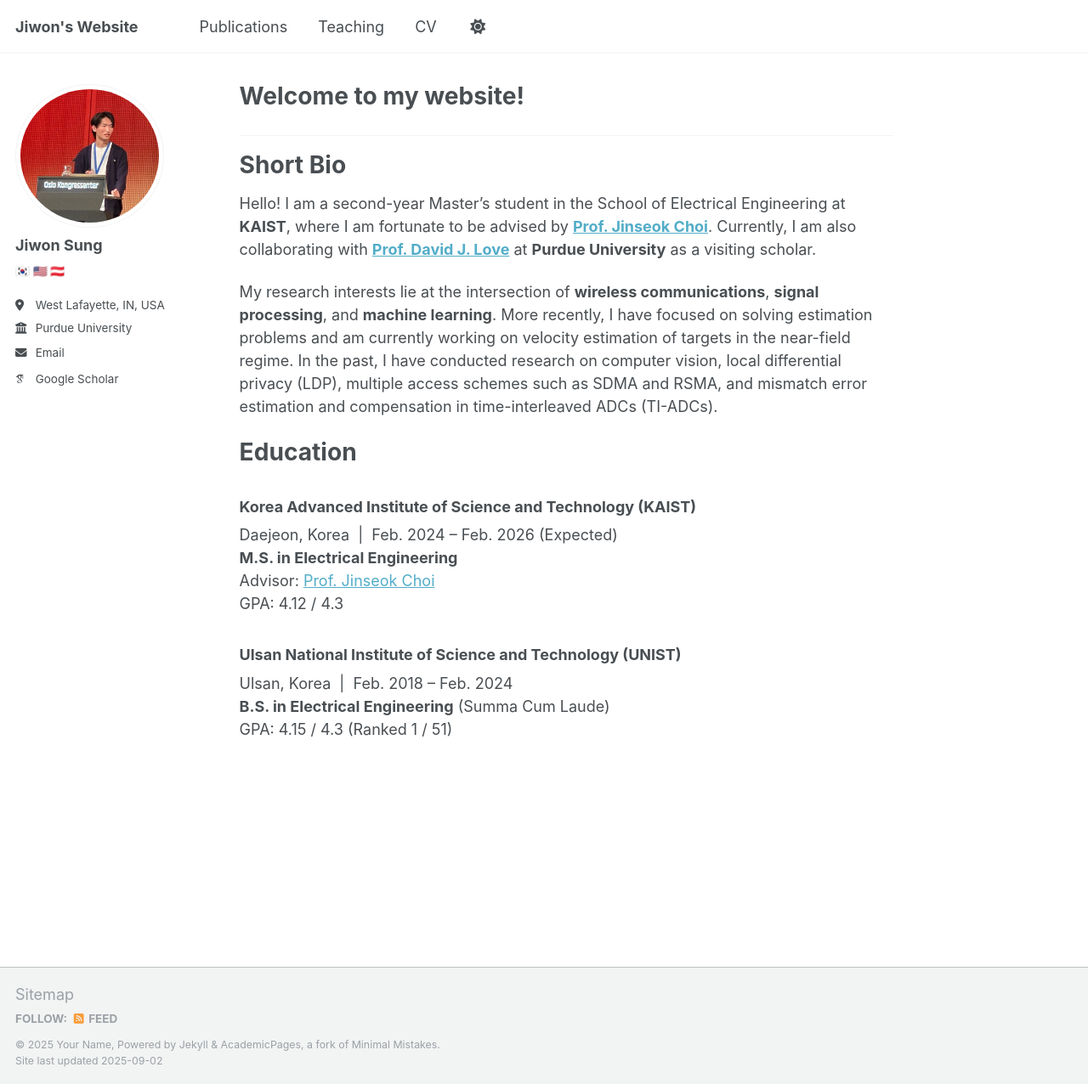
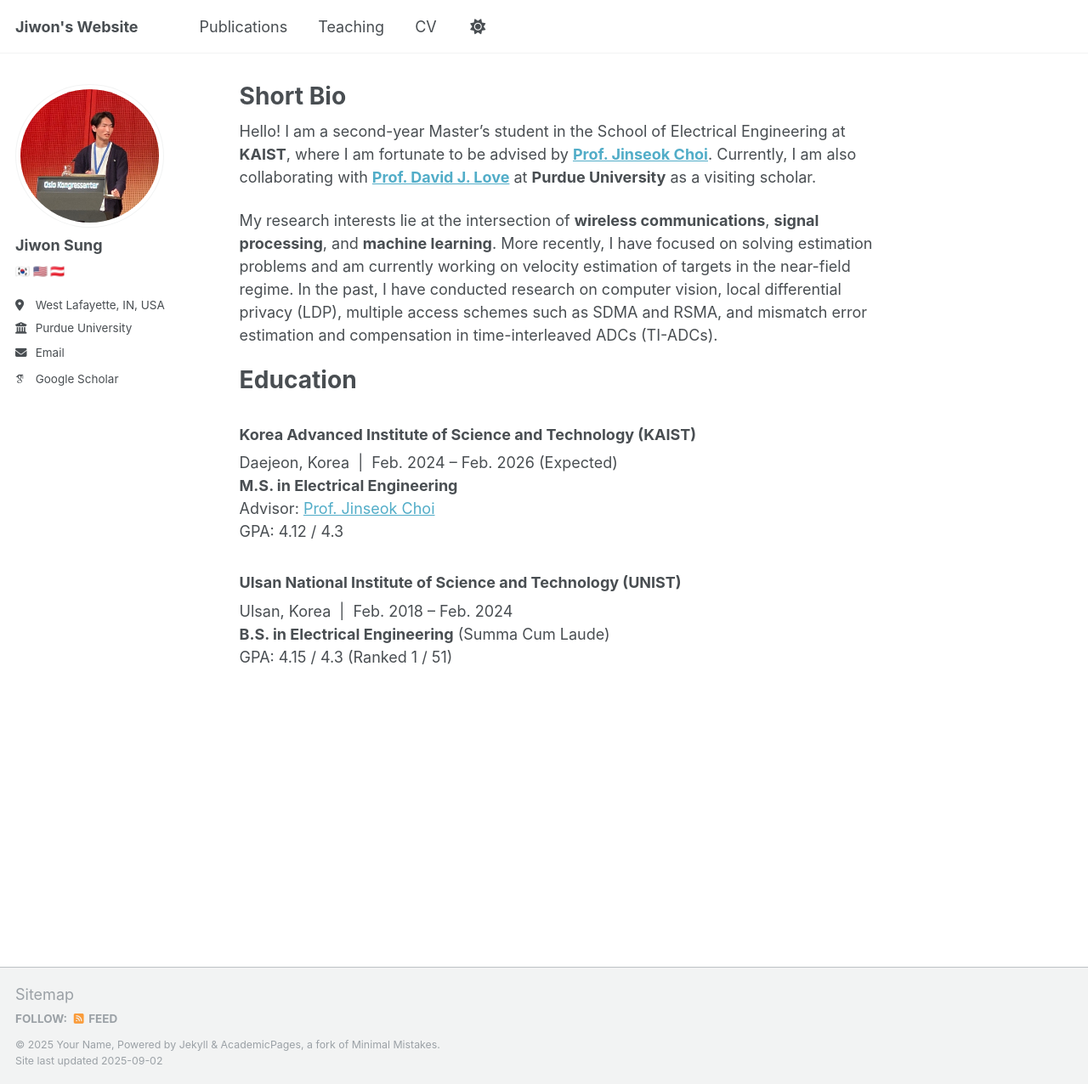
Before and after one commit to sunione/sunione.github.io, a Jekyll site: the page built from _pages/about.md, in a window 1280 px wide and 1276 px high. Shown: the whole window at 85% size. Built offline with Jekyll 4.4.1, drawn with Linux system fonts in a browser that asks for light colours; some web fonts are replaced.

Commit message:
about.md

```diff
--- a/_pages/about.md
+++ b/_pages/about.md
@@ -1,15 +1,11 @@
 ---
 permalink: /
-title: "Welcome to my website!"
+title: "Short Bio"
 author_profile: true
 redirect_from:
   - /about/
   - /about.html
 ---
-
----
-
-# Short Bio
 
 Hello! I am a second-year Master's student in the School of Electrical Engineering at **KAIST**, where I am fortunate to be advised by [**Prof. Jinseok Choi**](https://sic-x.kaist.ac.kr/professor). Currently, I am also collaborating with [**Prof. David J. Love**](https://engineering.purdue.edu/~djlove/) at **Purdue University** as a visiting scholar.
 
```
